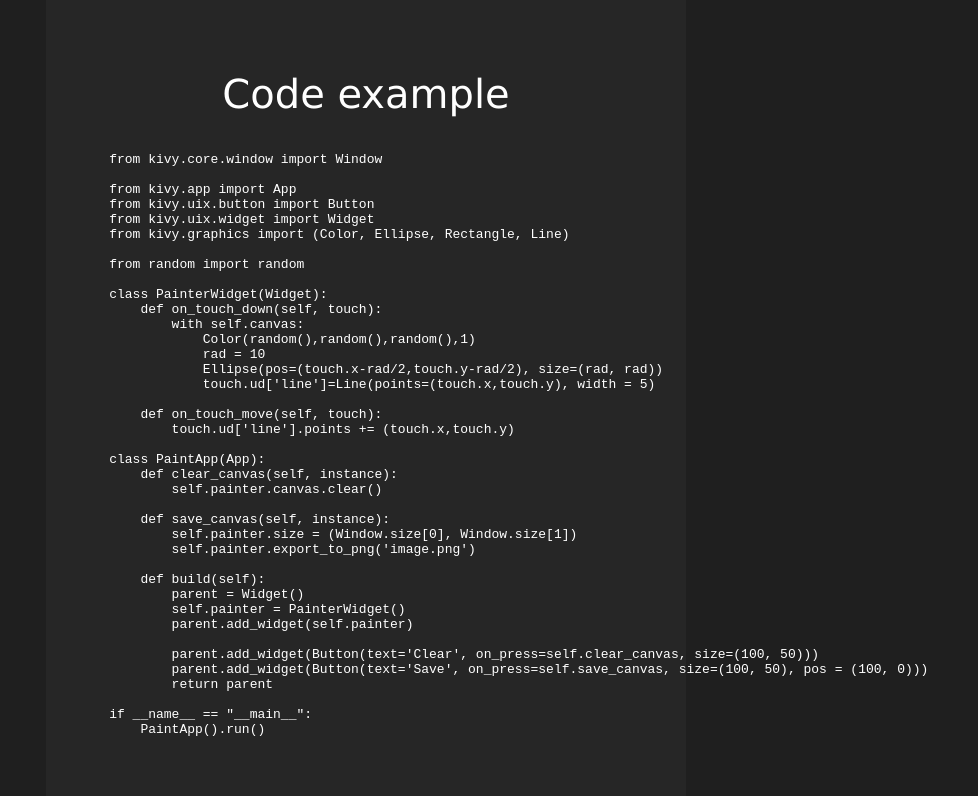
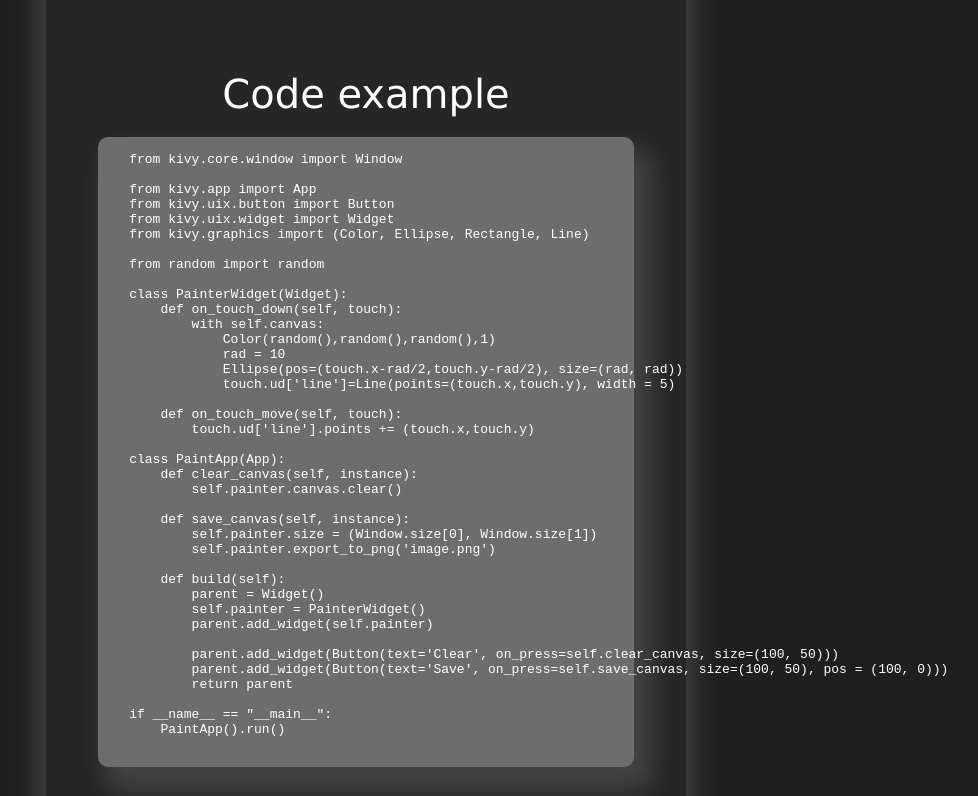
Before and after one commit to Sosiso4nik/rsschool-cv, a plain HTML site: page index.html in a window 1280 px wide. Shown: the part 2200-2996 px from the top of the page, without its empty margins (274-1252 px from the left). Drawn offline with Linux system fonts and the light colour scheme.

Commit message:
feat: add code section style

```diff
--- a/style.css
+++ b/style.css
@@ -102,6 +102,9 @@ body {
     width: 50%;
     margin: 0 auto;
     font-family: Verdana, Futura, sans-serif;
+    -webkit-box-shadow: -1px 1px 28px 5px rgba(82, 84, 85, 0.817);
+    -moz-box-shadow: -1px 1px 28px 5px rgba(82, 84, 85, 0.817);
+    box-shadow: -1px 1px 28px 5px rgba(82, 84, 85, 0.817);
 }
 
 .header {
@@ -225,6 +228,13 @@ body {
     list-style-type: disc;
 }
 
-.code-wrapper [
+.code-wrapper {
+    color: #ffffff;
+    margin: 20px;
+    background-color: #6d6d6d;
+    border-radius: 10px;
 
-]
+    -webkit-box-shadow: 13px 18px 25px 5px rgba(136, 136, 136, 0.31);
+    -moz-box-shadow: 13px 18px 25px 5px rgba(136, 136, 136, 0.31);
+    box-shadow: 13px 18px 25px 5px rgba(136, 136, 136, 0.31);
+}
```
